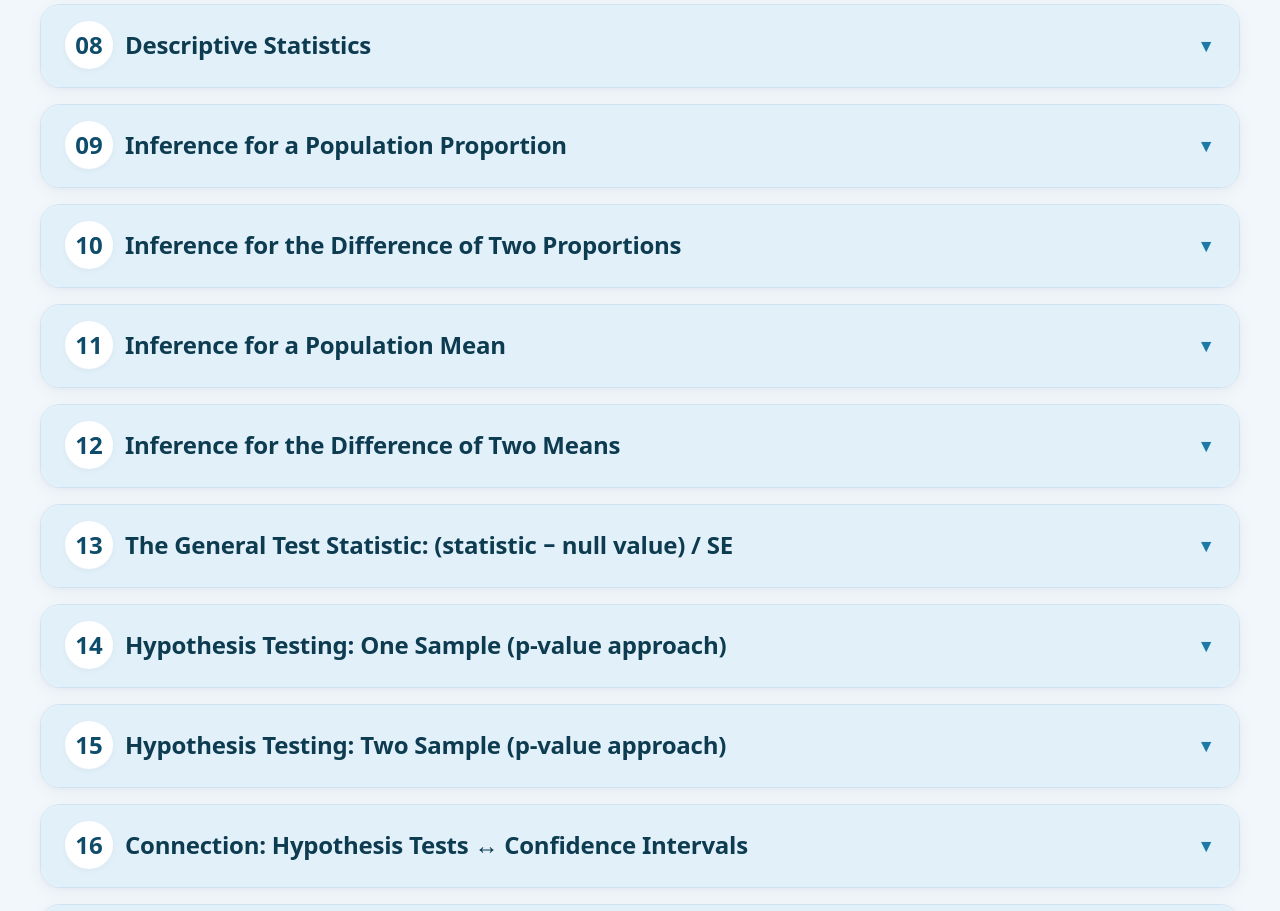
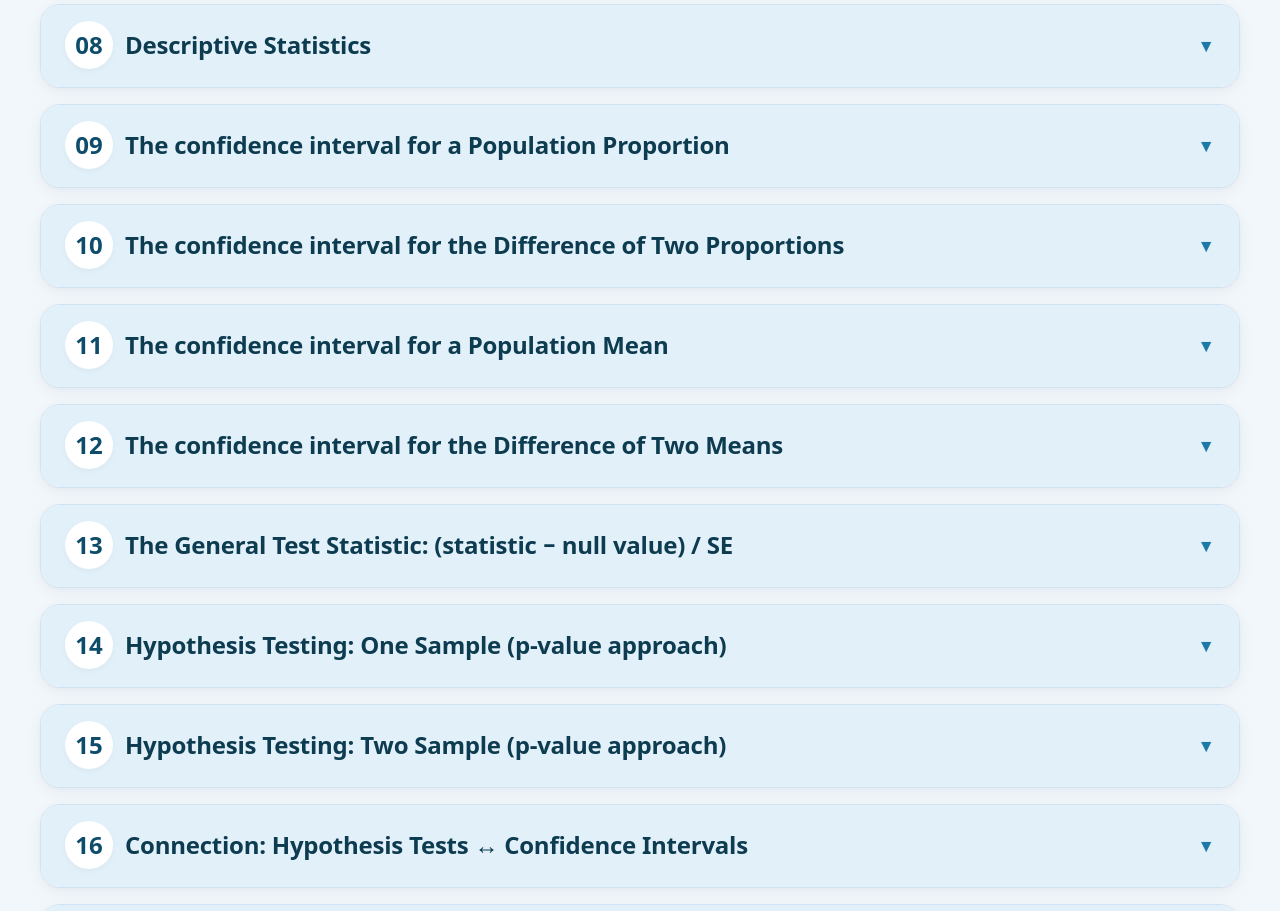
Before and after one commit to Szhang2025/STAT353LectureNotes, a plain HTML site: page index.html in a window 1280 px wide. Shown: the part 920-1831 px from the top of the page. Drawn offline with Linux system fonts and the light colour scheme.

Commit message:
Update section titles for confidence intervals

```diff
--- a/index.html
+++ b/index.html
@@ -759,11 +759,11 @@
         <!-- PART IV: CONFIDENCE INTERVALS (ESTIMATION)                      -->
         <!-- ═══════════════════════════════════════════════════════════════ -->
 
-        <!-- 09 Inference for a Population Proportion -->
+        <!-- 09 The confidence interval for a Population Proportion -->
         <details class="topic-card">
             <summary class="topic-header">
                 <span class="topic-number">09</span>
-                <span class="topic-title">Inference for a Population Proportion</span>
+                <span class="topic-title">The confidence interval for a Population Proportion</span>
                 <span class="chevron">▼</span>
             </summary>
             <div class="topic-body">
@@ -797,11 +797,11 @@
             </div>
         </details>
 
-        <!-- 10 Inference for the Difference of Two Proportions -->
+        <!-- 10 The confidence interval for the Difference of Two Proportions -->
         <details class="topic-card">
             <summary class="topic-header">
                 <span class="topic-number">10</span>
-                <span class="topic-title">Inference for the Difference of Two Proportions</span>
+                <span class="topic-title">The confidence interval for the Difference of Two Proportions</span>
                 <span class="chevron">▼</span>
             </summary>
             <div class="topic-body">
@@ -822,11 +822,11 @@
             </div>
         </details>
 
-        <!-- 11 Inference for a Population Mean -->
+        <!-- 11 The confidence interval for a Population Mean -->
         <details class="topic-card">
             <summary class="topic-header">
                 <span class="topic-number">11</span>
-                <span class="topic-title">Inference for a Population Mean</span>
+                <span class="topic-title">The confidence interval for a Population Mean</span>
                 <span class="chevron">▼</span>
             </summary>
             <div class="topic-body">
@@ -857,11 +857,11 @@
             </div>
         </details>
 
-        <!-- 12 Inference for the Difference of Two Means -->
+        <!-- 12 The confidence interval for the Difference of Two Means -->
         <details class="topic-card">
             <summary class="topic-header">
                 <span class="topic-number">12</span>
-                <span class="topic-title">Inference for the Difference of Two Means</span>
+                <span class="topic-title">The confidence interval for the Difference of Two Means</span>
                 <span class="chevron">▼</span>
             </summary>
             <div class="topic-body">
```
